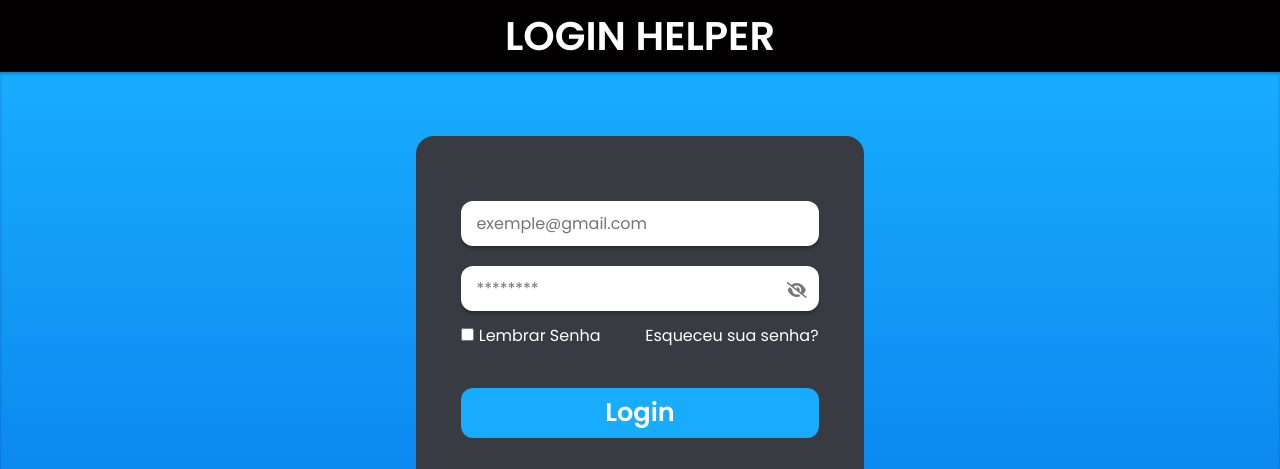
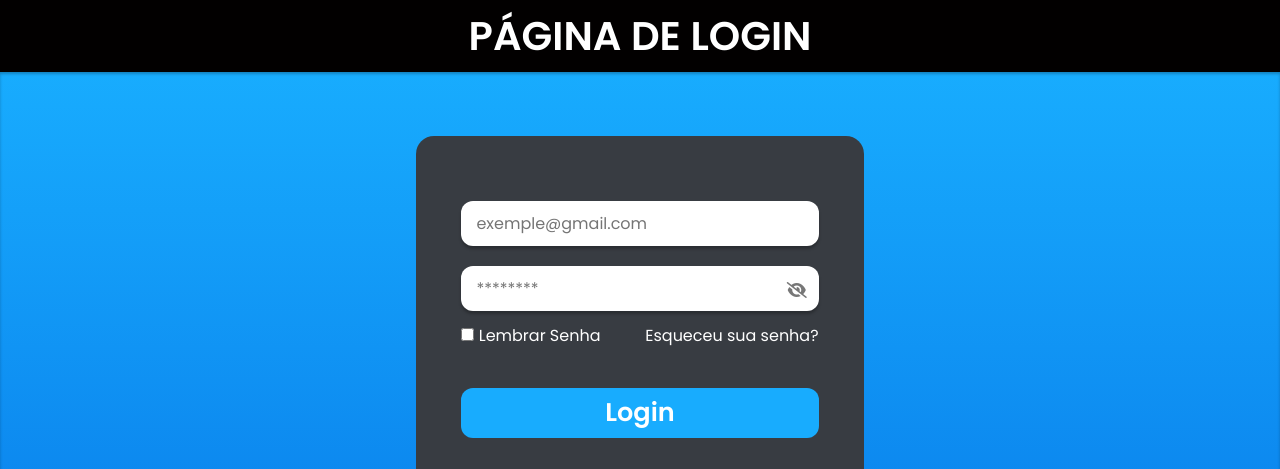
Before and after one commit to digonexs/Pagina-de-Login, a plain HTML site: page index.html in a window 1280 px wide. Shown: the top 469 px of the page. Drawn offline with Linux system fonts and the light colour scheme.

Commit message:
"ALTERAÇÃO TE CONTEÚDO DE TAG H1"
"DE: LOGIN HELPER PARA: PÁGINA DE LOGIN"

```diff
--- a/index.html
+++ b/index.html
@@ -16,7 +16,7 @@
 
 <body>
     <header>
-        <h1>LOGIN HELPER</h1>
+        <h1>PÁGINA DE LOGIN</h1>
     </header>
     <main>
         <form>
```
